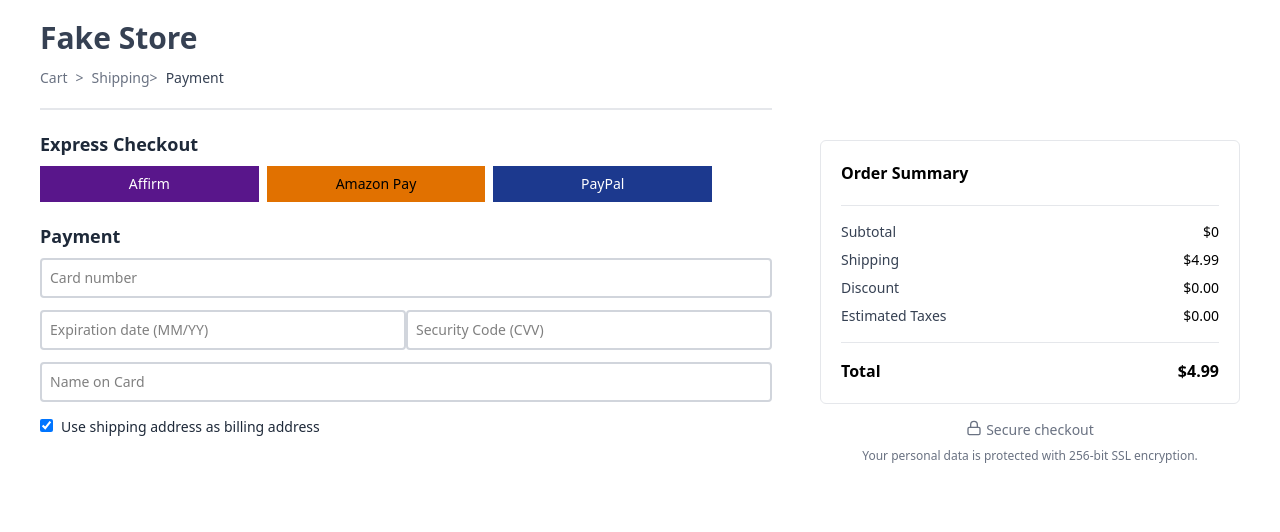
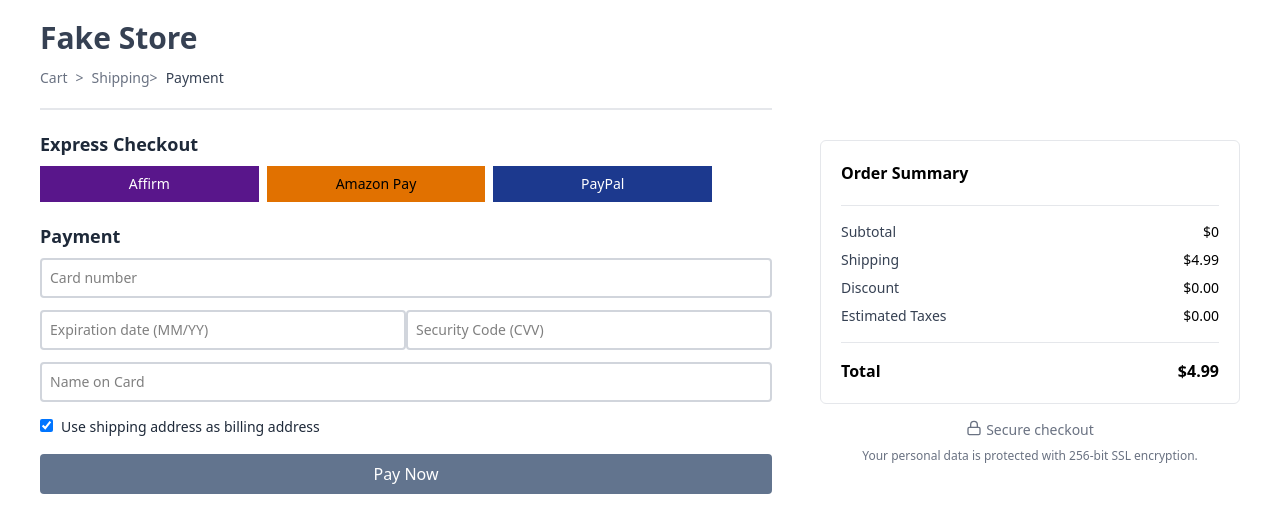
Before and after one commit to mangoPixel1/TailwindStorePage, a React (Vite) app: page /checkout/payment in a window 1280 px wide. Shown: the top 532 px of the page. Built offline with nearby package versions, Linux system fonts and the light colour scheme.

Commit message:
PaymentForm - Billing address

```diff
--- a/src/components/PaymentForm.jsx
+++ b/src/components/PaymentForm.jsx
@@ -1,17 +1,20 @@
 import { useState } from "react";
 import { useNavigate } from "react-router-dom";
 import PaymentFormInput from "./PaymentFormInput";
+import { DiVim } from "react-icons/di";
 
 function PaymentForm() {
+  const SHIPPING_INFO_INDEX = 5;
+
   const [inputs, setInputs] = useState([
     {
       id: 1,
       type: "text",
       name: "card",
       placeholder: "Card number",
-      //autoComplete: "email",
-      //pattern: "[a-z0-9._%+\\-]+@[a-z0-9.\\-]+\\.[a-z]{2,}$",
-      errorMessage: "Please enter a valid card number",
+      pattern: "^(\\d{4}[- ]?){3}\\d{4}$",
+      errorMessage:
+        "Please enter a valid 16-digit card number (e.g., 1234 5678 9012 3456)",
       isFullWidth: true,
     },
     {
@@ -19,9 +22,8 @@
       type: "text",
       name: "expiration",
       placeholder: "Expiration date (MM/YY)",
-      //autoComplete: "email",
-      //pattern: "[a-z0-9._%+\\-]+@[a-z0-9.\\-]+\\.[a-z]{2,}$",
-      errorMessage: "Please enter a valid date in MM/YY",
+      pattern: "^(0[1-9]|1[0-2])/\\d{2}$",
+      errorMessage: "Enter a valid expiration in MM/YY format (e.g., 09/26)",
       isFullWidth: false,
     },
     {
@@ -29,38 +31,129 @@
       type: "text",
       name: "cvv",
       placeholder: "Security Code (CVV)",
-      //autoComplete: "email",
-      //pattern: "[a-z0-9._%+\\-]+@[a-z0-9.\\-]+\\.[a-z]{2,}$",
-      errorMessage: "Please enter a valid code",
+      pattern: "^\\d{3,4}$",
+      errorMessage:
+        "Enter a valid 3 or 4 digit security code (e.g., 123 or 1234)",
       isFullWidth: false,
     },
     {
       id: 4,
       type: "text",
+      name: "card_name",
+      placeholder: "Name on Card",
+      pattern: "^[A-Za-zÀ-ÖØ-öø-ÿ'\\-\\s]{2,50}$",
+      errorMessage:
+        "Name should match the cardholder's name (letters, spaces, hyphens, apostrophes allowed)",
+      isFullWidth: true,
+    },
+    {
+      id: 5,
+      type: "text",
+      name: "region",
+      placeholder: "Country/region",
+      autoComplete: "country-name",
+      pattern: "^[A-Za-z\\s]{2,56}$",
+      errorMessage:
+        "Country name should contain only letters and spaces (e.g., United States)",
+      isFullWidth: true,
+    },
+    {
+      id: 6,
+      type: "text",
       name: "name",
-      placeholder: "Name on Card",
-      //autoComplete: "email",
-      //pattern: "[a-z0-9._%+\\-]+@[a-z0-9.\\-]+\\.[a-z]{2,}$",
-      errorMessage: "Please enter a valid name as it appears on your card",
+      placeholder: "Name",
+      autoComplete: "name",
+      pattern: "^[A-Za-zÀ-ÖØ-öø-ÿ' \\-]{2,50}$",
+      errorMessage:
+        "Name can include letters, spaces, hyphens, and apostrophes only (e.g., Anne-Marie O'Neil)",
+      isFullWidth: true,
+    },
+    {
+      id: 7,
+      type: "text",
+      name: "addrLine1",
+      placeholder: "Address",
+      autoComplete: "address-line1",
+      pattern: "^[A-Za-z0-9\\s.,'#\\-]{5,100}$",
+      errorMessage:
+        "Address should include letters, numbers, and common punctuation (e.g., 123 Main St., Apt #4)",
+      isFullWidth: true,
+    },
+    {
+      id: 8,
+      type: "text",
+      name: "addrLine2",
+      placeholder: "Apartment, suite, etc. (optional)",
+      autoComplete: "address-line2",
+      pattern: "^[A-Za-z0-9\\s.,'#\\-]{0,100}$",
+      errorMessage:
+        "Use letters, numbers, and common punctuation only (e.g., Apt 5B or Suite #101)",
+      isFullWidth: true,
+    },
+    {
+      id: 9,
+      type: "text",
+      name: "city",
+      placeholder: "City",
+      autoComplete: "address-level2",
+      pattern: "^[A-Za-z\\s'\\-]{2,85}$",
+      errorMessage:
+        "City name should only contain letters, spaces, apostrophes, and hyphens (e.g., Los Angeles or St. John's)",
+      isFullWidth: true,
+    },
+    {
+      id: 10,
+      type: "text",
+      name: "state",
+      placeholder: "State",
+      autoComplete: "address-level1",
+      pattern: "^[A-Z]{2}$",
+      errorMessage:
+        "Enter a 2-letter state abbreviation in uppercase (e.g., CA, TX)",
+      isFullWidth: true,
+    },
+    {
+      id: 11,
+      type: "text",
+      name: "zip",
+      placeholder: "ZIP code",
+      autoComplete: "postal-code",
+      pattern: "^\\d{5}(-\\d{4})?$",
+      errorMessage: "Enter a 5-digit ZIP code (e.g., 12345)",
       isFullWidth: true,
     },
   ]);
 
   const [values, setValues] = useState({
-    card: "",
+    card_name: "",
     expiration: "",
     cvv: "",
+    card_name: "",
+    region: "",
     name: "",
+    addrLine1: "",
+    addrLine2: "",
+    city: "",
+    state: "",
+    zip: "",
   });
 
   const [useSameAddr, setUseSameAddr] = useState(true);
 
+  function handleSubmit(e) {
+    e.preventDefault();
+    console.log("Submitting");
+  }
+
   return (
-    <form className="space-y-3">
+    <form onSubmit={handleSubmit} className="space-y-3">
       <h1 className="mb-2 text-lg text-gray-800 font-semibold">Payment</h1>
-      {inputs.map((input) => (
+      {inputs
+        .filter((input) => input.id < SHIPPING_INFO_INDEX)
+        .map((input) => (
           <PaymentFormInput key={input.id} {...input} />
         ))}
+      <div className="mb-4">
         <input
           type="checkbox"
           id="useShipAddr"
@@ -71,8 +164,31 @@
         <label htmlFor="useShipAddr" className="ml-2 text-sm text-gray-800">
           Use shipping address as billing address
         </label>
+      </div>
+
+      {!useSameAddr && (
+        <div className="space-y-3">
+          {inputs
+            .filter((input) => input.id >= SHIPPING_INFO_INDEX)
+            .map((input) => (
+              <PaymentFormInput key={input.id} {...input} />
+            ))}
+        </div>
+      )}
+      <button
+        type="submit"
+        className="mb-5 block w-full px-3 py-2 rounded-sm text-white bg-slate-500 hover:bg-slate-600 transition duration-300 cursor-pointer"
+      >
+        Pay Now
+      </button>
     </form>
   );
 }
 
 export default PaymentForm;
+
+/*
+{inputs.map((input) => (
+        <PaymentFormInput key={input.id} {...input} />
+      ))}
+*/
--- a/src/components/PaymentFormInput.jsx
+++ b/src/components/PaymentFormInput.jsx
@@ -6,6 +6,7 @@
   return (
     <input
       {...inputProps}
+      required={props.name !== "addrLine2"}
       className={`${
         isFullWidth ? `w-full` : `w-1/2 inline`
       } block border-2 border-gray-300 rounded-sm placeholder:text-sm pl-2 py-2 text-sm`}
--- a/src/components/ShippingForm.jsx
+++ b/src/components/ShippingForm.jsx
@@ -138,7 +138,7 @@
     navigate("/checkout/payment");
   }
 
-  console.log(values);
+  //console.log(values);
 
   return (
     <form onSubmit={handleSubmit}>
```
Lines whose indentation alone changed are shown as unchanged.
